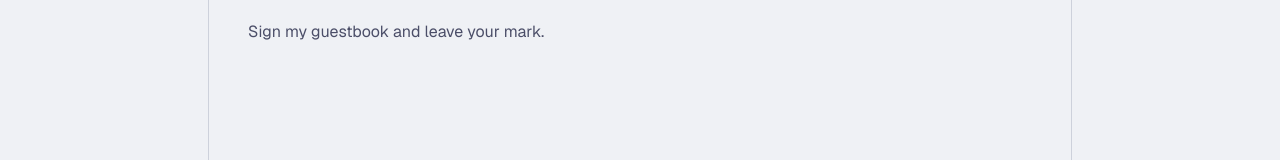
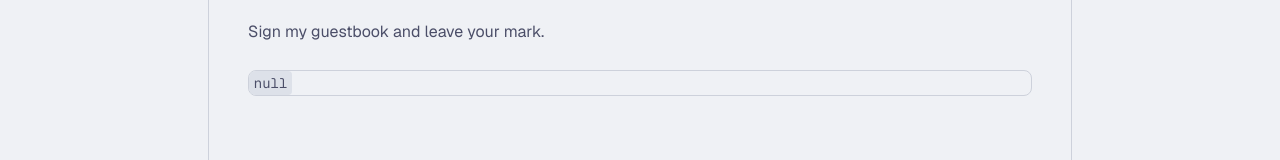
Before and after one commit to Podter/podter-website-old, a Next.js app: page /guestbook in a window 1280 px wide. Shown: the part 242-402 px from the top of the page. Built offline with nearby package versions, Linux system fonts and the light colour scheme; no server answers; a web font is replaced by a local one.

Commit message:
Update page.tsx

```diff
--- a/app/guestbook/page.tsx
+++ b/app/guestbook/page.tsx
@@ -1,4 +1,5 @@
-import { H1, P } from "~/components/ui/typography";
+import { Code, H1, P, Pre } from "~/components/ui/typography";
+import { auth } from "~/lib/auth";
 import { createMetadata } from "~/lib/create-metadata";
 
 export const metadata = createMetadata({
@@ -6,13 +7,18 @@ export const metadata = createMetadata({
   description: "Sign my guestbook and leave your mark.",
 });
 
-export default function Guestbook() {
+export default async function Guestbook() {
+  const data = await auth();
+
   return (
     <>
       <div className="flex flex-col">
         <H1>Guestbook</H1>
         <P className="mt-3">Sign my guestbook and leave your mark.</P>
       </div>
+      <Pre>
+        <Code>{JSON.stringify(data)}</Code>
+      </Pre>
     </>
   );
 }
```
